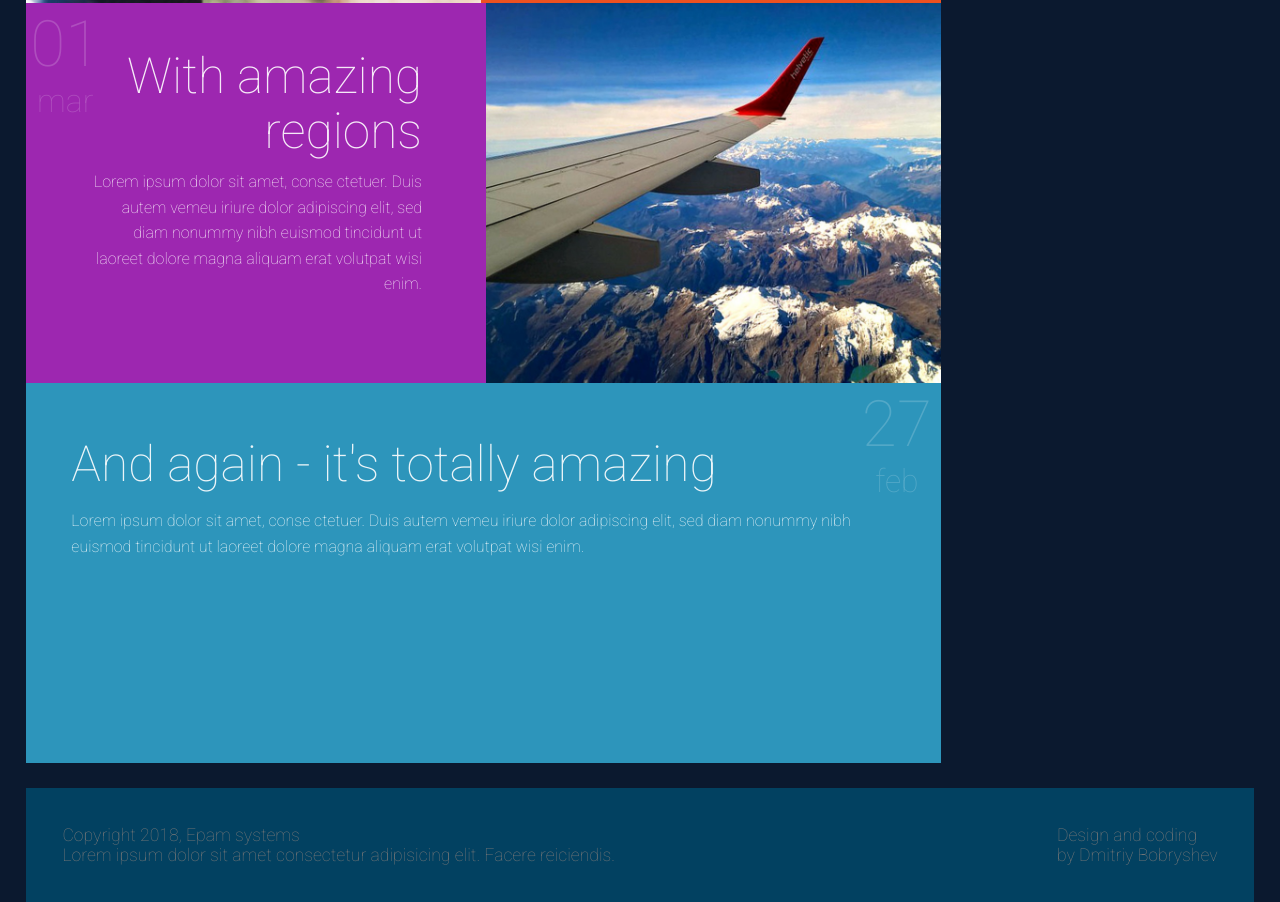
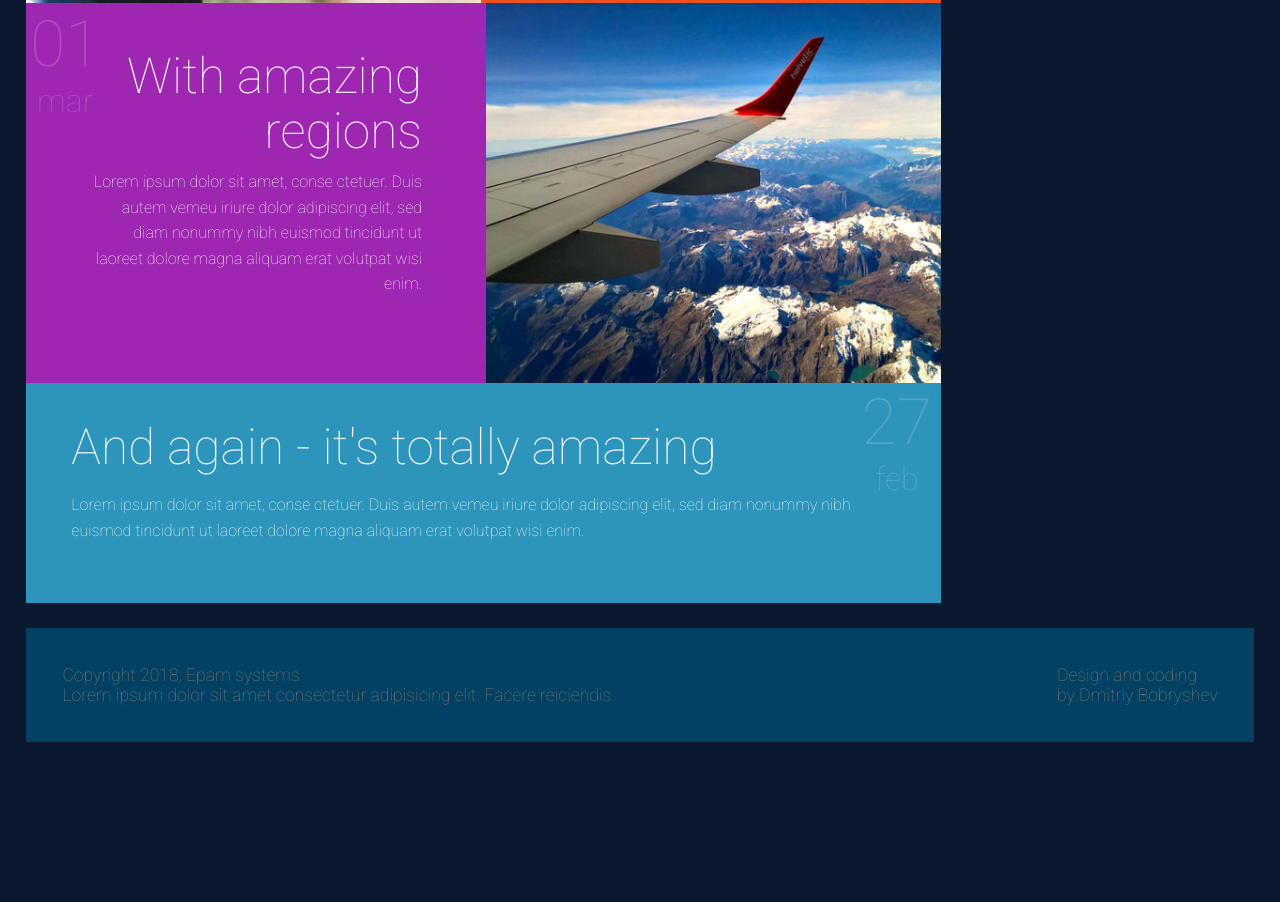
Before and after one commit to YukitoWeiss/FL-12, a plain HTML site: page FL12_HW5/homework/index.html in a window 1280 px wide. Shown: the part 1598-2500 px from the top of the page. After the commit the page ends 2340 px from the top, so only its background shows below. Drawn offline with Linux system fonts and the light colour scheme.

Commit message:
add FL12_HW5

```diff
--- a/FL12_HW5/homework/css/styles.css
+++ b/FL12_HW5/homework/css/styles.css
@@ -181,14 +181,14 @@ main {
 
 .full-width .text-post {
   width: 100%;
-  height: 30vh;
+  min-height: 220px;
   padding: 3% 5% 0 5%;
   opacity: 0.9;
 }
 
 .full-width .text-post h2 {
   line-height: 40px;
-  padding-top: 4%;
+  padding-top: 2%;
   padding-bottom: 3%;
 }
 
```
